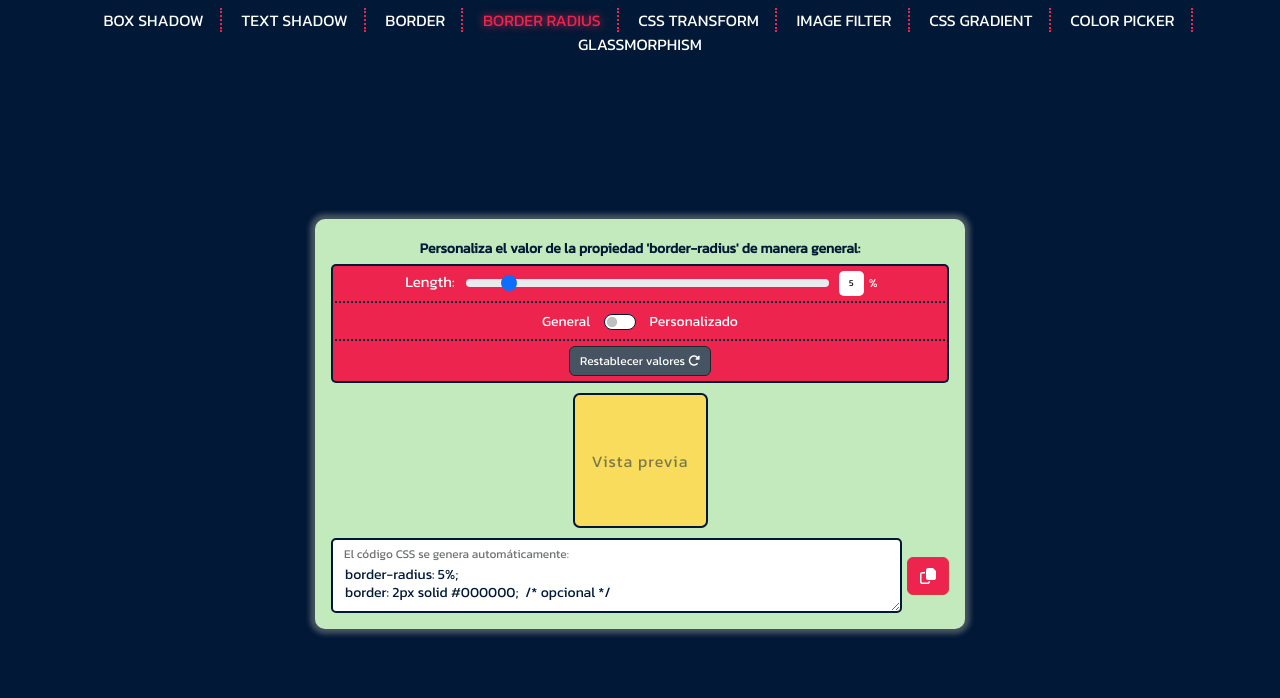
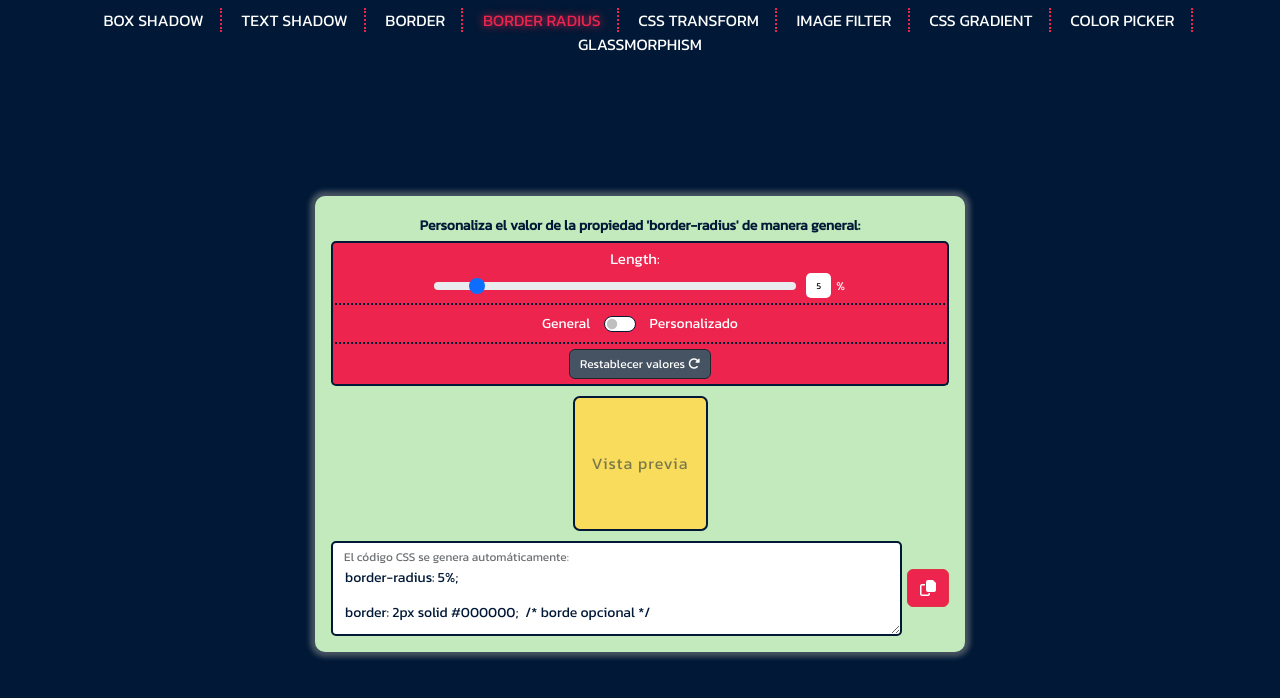
Before and after one commit to MauricioBarrueta/borderRadiusGenerator, a website: page index.html in a window 1280 px wide. Drawn offline with nearby package versions, Linux system fonts and the light colour scheme.

Commit message:
Se modificaron los estilos de unos elementos

```diff
--- a/src/js/main.js
+++ b/src/js/main.js
@@ -35,7 +35,7 @@ borderPropertiesInput.forEach(element => {
 const generateBorderRadius = () => {
     var code = checkBtn.checked ? `${topLeft.value}% ${topRight.value}% ${bottomLeft.value}% ${bottomRight.value}%` : `${borderLength.value}%`
     borderRadPreview.style.borderRadius = code
-    cssCode.value = `border-radius: ${code};\nborder: 2px solid #000000;\t/* opcional */`
+    cssCode.value = `border-radius: ${code};\n\nborder: 2px solid #000000;\t/* borde opcional */`
 }
 
 const copyBtn = document.querySelector('.copy-btn')
--- a/src/scss/styles.scss
+++ b/src/scss/styles.scss
@@ -47,7 +47,7 @@ body {
                     .input-group {
                         align-items: center; justify-content: center;
                         label {
-                            width: 55px; height: 25px;
+                            width: 100%; height: 25px;
                             font-size: 15px; margin-bottom: 0;
                         }
                         input::-webkit-outer-spin-button, input::-webkit-inner-spin-button { -webkit-appearance: none; margin: 0; }
@@ -114,7 +114,7 @@ body {
                 .form-floating {
                     width: 100%;
                     textarea {
-                        height: fit-content;
+                        height: 95px;
                         border: 2px solid $oxfordBlue; border-radius: 5px; cursor: copy;
                         font-size: 14px; color: $oxfordBlue;
                         &::selection { background-color: $naplesYellow; }
```
Also changed, not shown: src/scss/styles.css, 1 other file.
